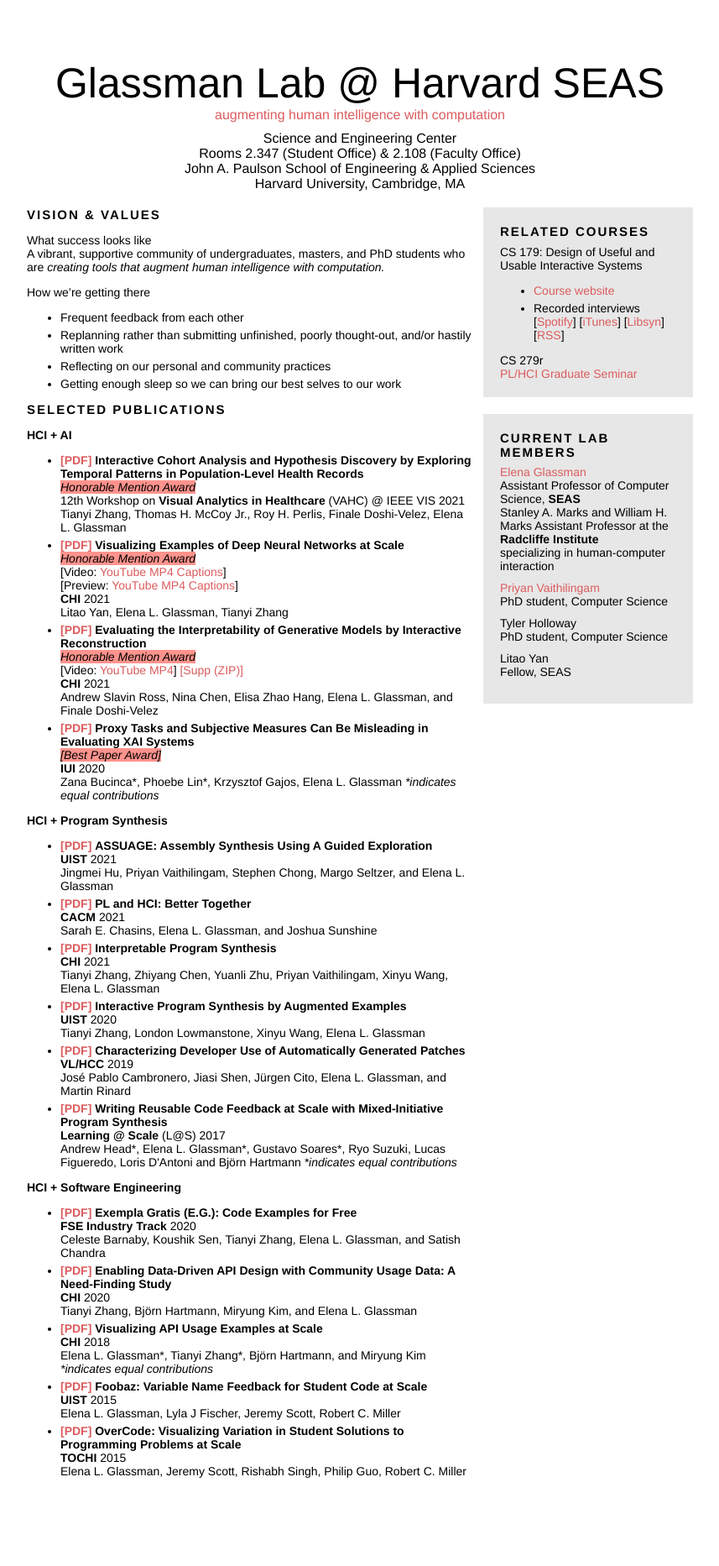
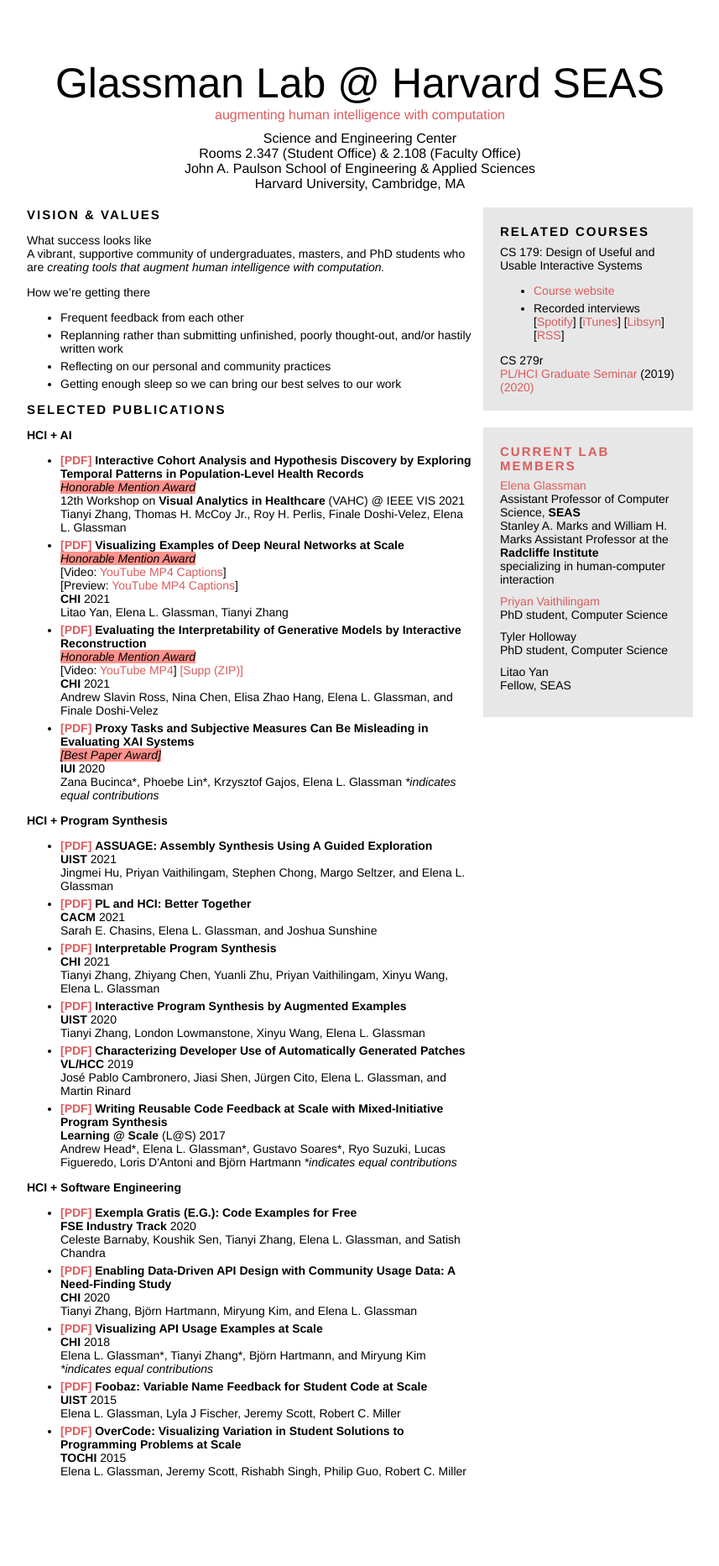
Before and after one commit to eglassman/eglassman.github.io, a Jekyll site: the page built from index.html, in a window 1280 px wide. Shown: the whole page at 84% size, without its empty margins (211-1068 px from the left). Built offline with Jekyll 4.4.1, drawn with Linux system fonts in a browser that asks for light colours.

Commit message:
added 279 syllabus

```diff
--- a/index.html
+++ b/index.html
@@ -204,7 +204,8 @@
         CS 279r
       </div>
       <div>
-        <a href="http://pl-hci-seminar.seas.harvard.edu">PL/HCI Graduate Seminar</a>
+        <a href="http://pl-hci-seminar.seas.harvard.edu">PL/HCI Graduate Seminar</a> (2019)
+        <a href="https://docs.google.com/document/d/1tR7G1ghLYpcqFj3v_E3CEBTAINIJuMTOumR1CCfykoo/edit?usp=sharing"Human-AI Interaction Graduate Seminar</a> (2020)
       </div>
     </div>
   </div>
```
